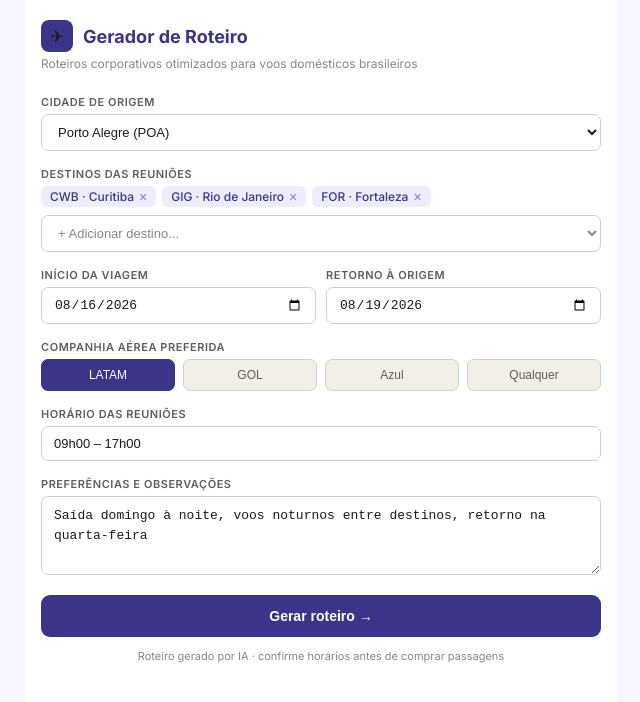
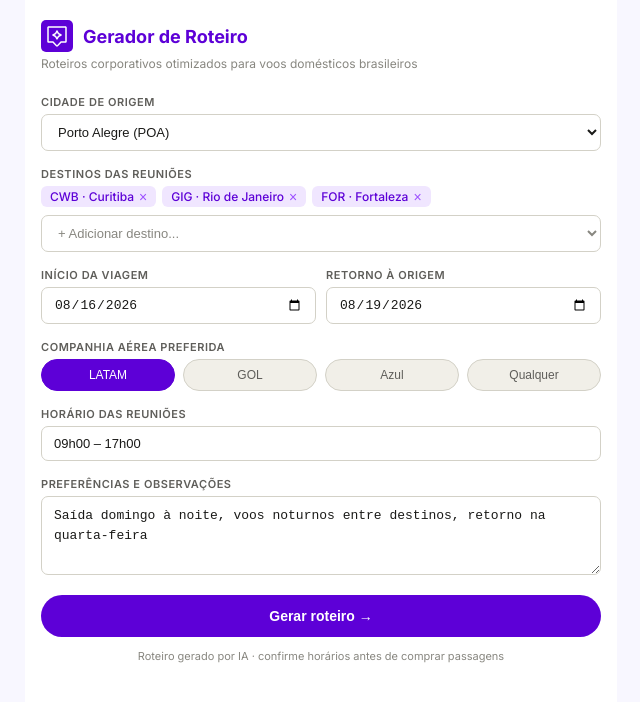
Before and after one commit to lermuller/gerador-roteiro-viagem-trabalho, a React (Vite) app: page / in a window 1280 px wide. Shown: the top 702 px of the page, without its empty margins (319-959 px from the left). Built offline with nearby package versions, Linux system fonts and the light colour scheme.

Commit message:
Add files via upload
branding hell yeah

```diff
--- a/src/App.jsx
+++ b/src/App.jsx
@@ -1,11 +1,12 @@
 import { useState } from "react";
+import logoSvg from "./logo.svg";
 
 // ── Palette ──────────────────────────────────────────────────────
 const C = {
-  purpleDark:  "#3C3489",
-  purpleMid:   "#7F77DD",
-  purpleLight: "#EEEDFE",
-  purpleBg:    "#F5F4FF",
+  purpleDark:  "#5D00D7",
+  purpleMid:   "#9B4EFF",
+  purpleLight: "#F0E6FF",
+  purpleBg:    "#F8F2FF",
   green:       "#27500A",
   greenLight:  "#EAF3DE",
   greenMid:    "#97C459",
@@ -471,7 +472,7 @@ function ItineraryView({ data, onReset }) {
         style={{
           width: "100%", padding: "12px", borderRadius: 8, marginTop: 8,
           background: pdfLoading ? C.grayMid : C.purpleDark,
-          border: "none", color: C.white,
+          border: "none", color: C.white, borderRadius: 100,
           fontSize: 13, fontWeight: 700, cursor: pdfLoading ? "not-allowed" : "pointer",
         }}
       >
@@ -481,7 +482,7 @@ function ItineraryView({ data, onReset }) {
       <button onClick={onReset} style={{
         width: "100%", padding: "10px", borderRadius: 8, marginTop: 8,
         background: C.grayLight, border: `0.5px solid ${C.border}`,
-        color: C.textSec, fontSize: 13, cursor: "pointer", fontWeight: 500,
+        color: C.textSec, fontSize: 13, cursor: "pointer", fontWeight: 500, borderRadius: 100,
       }}>← Novo roteiro</button>
     </div>
   );
@@ -608,11 +609,7 @@ export default function App() {
       {/* Logo / Title */}
       <div style={{ marginBottom: 24 }}>
         <div style={{ display: "flex", alignItems: "center", gap: 10, marginBottom: 4 }}>
-          <div style={{
-            width: 32, height: 32, borderRadius: 8,
-            background: C.purpleDark, display: "flex", alignItems: "center",
-            justifyContent: "center", fontSize: 16,
-          }}>✈</div>
+          <img src={logoSvg} alt="logo" style={{ width: 32, height: 32 }} />
           <h1 style={{ fontSize: 18, fontWeight: 700, color: C.purpleDark, margin: 0 }}>
             Gerador de Roteiro
           </h1>
@@ -727,7 +724,7 @@ export default function App() {
                   onClick={() => setAirline(a)}
                   style={{
                     flex: 1, padding: "8px 4px", borderRadius: 7, fontSize: 12, fontWeight: 500,
-                    cursor: "pointer", transition: "all 0.15s",
+                    cursor: "pointer", transition: "all 0.15s", borderRadius: 100,
                     background: airline === a ? C.purpleDark : C.grayLight,
                     color: airline === a ? C.white : C.textSec,
                     border: `0.5px solid ${airline === a ? C.purpleDark : C.border}`,
@@ -766,7 +763,7 @@ export default function App() {
             onClick={generate}
             disabled={!origin || destinations.length === 0 || !startDate || !returnDate || returnDate < startDate}
             style={{
-              width: "100%", padding: "13px", borderRadius: 9,
+              width: "100%", padding: "13px", borderRadius: 100,
               background: (!origin || destinations.length === 0 || !returnDate || returnDate < startDate) ? C.grayMid : C.purpleDark,
               color: C.white, fontSize: 14, fontWeight: 700,
               border: "none", cursor: (!origin || destinations.length === 0) ? "not-allowed" : "pointer",
```
Also changed, not shown: src/logo.svg (added).
